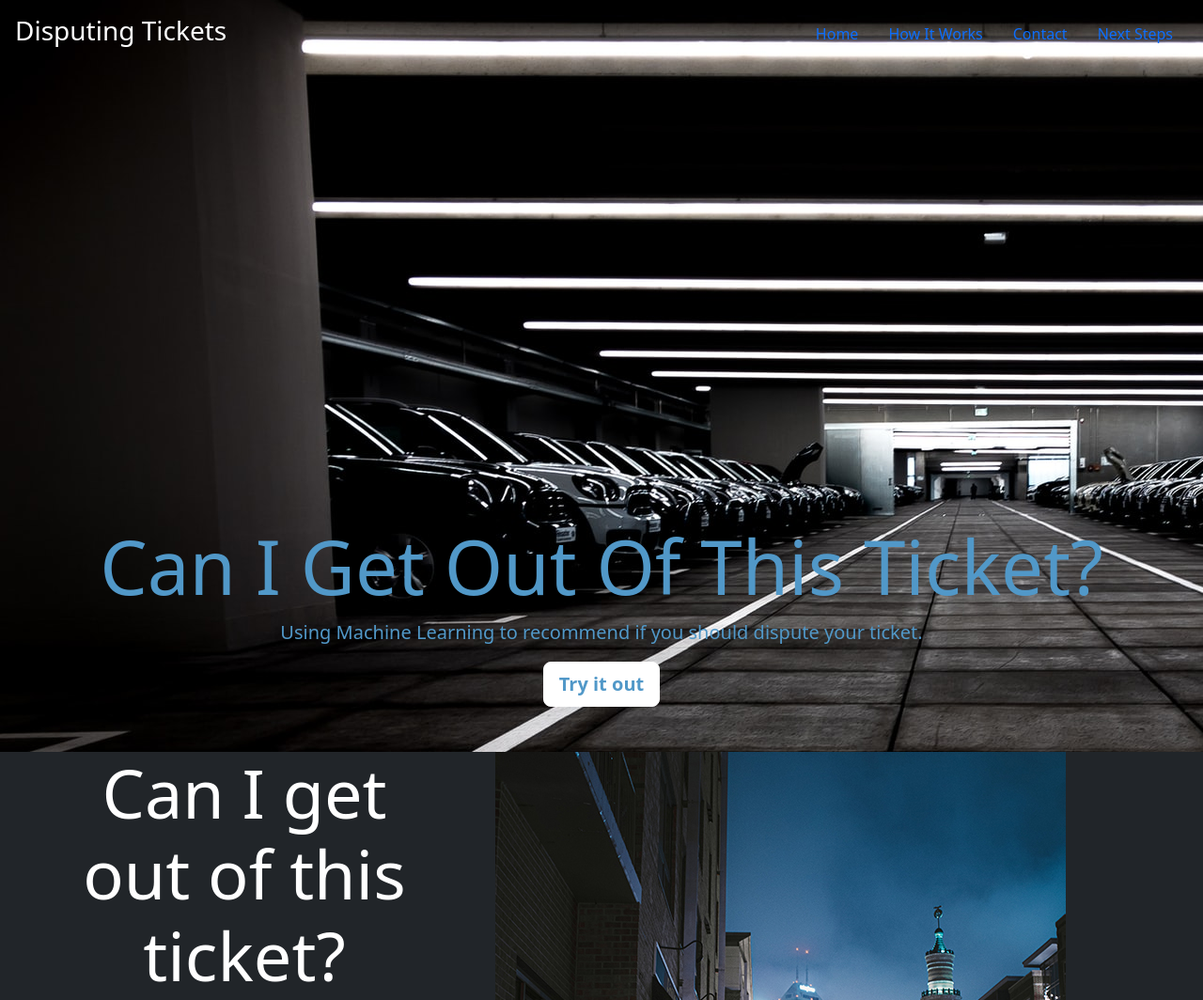
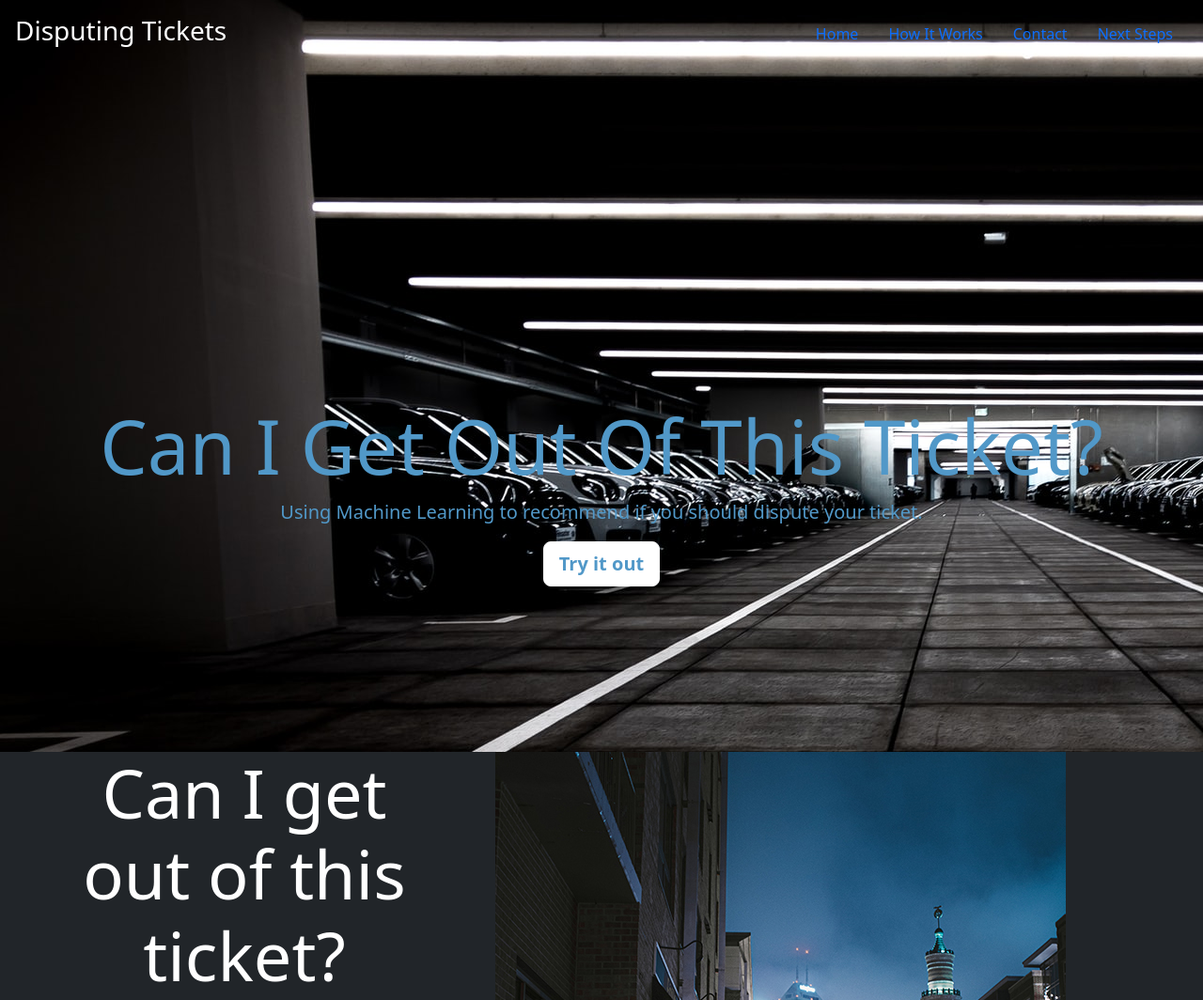
Before and after one commit to bsha6/parking_website, a Flask app: page / in a window 1280 px wide. Shown: the top 1064 px of the page at 94% size. Run offline with Flask 2, Linux system fonts and the light colour scheme; parts of the project's set-up code (start-up, migrations or seed data) failed here and were passed over; some libraries are stand-ins or nearby versions.

Commit message:
Moving title more

```diff
--- a/app.py
+++ b/app.py
@@ -101,4 +101,4 @@ def next_steps():
     return render_template('next_steps.html', current_pg='next_steps')
 
 if __name__ == "__main__":
-    app.run(debug=True)
+    app.run()
--- a/templates/index.html
+++ b/templates/index.html
@@ -47,7 +47,7 @@
           </div>
         </header>
 
-        <main class="px-3 align-text-bottom" style="color:#5198C8;" id="text-stroke">
+        <main class="px-3" style="color:#5198C8;" id="text-stroke">
             <br>
             <h1 class="display-1">Can I Get Out Of This Ticket?</h1>
             <p class="lead">Using Machine Learning to recommend if you should dispute your ticket.</p>
@@ -57,7 +57,7 @@
         </main>
 
         <footer>
-            <p></p>
+            <br><br><br><br><br><br>
         </footer>
     </div>
 
```
